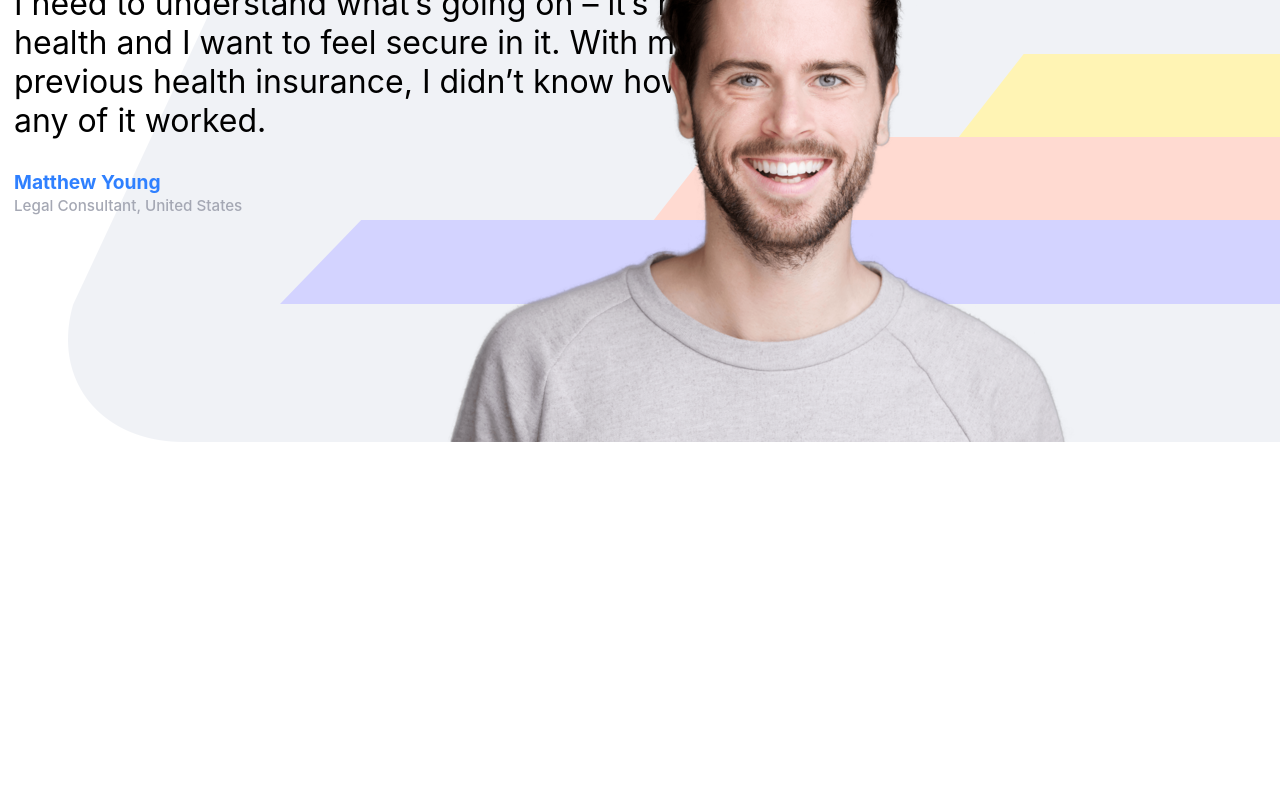
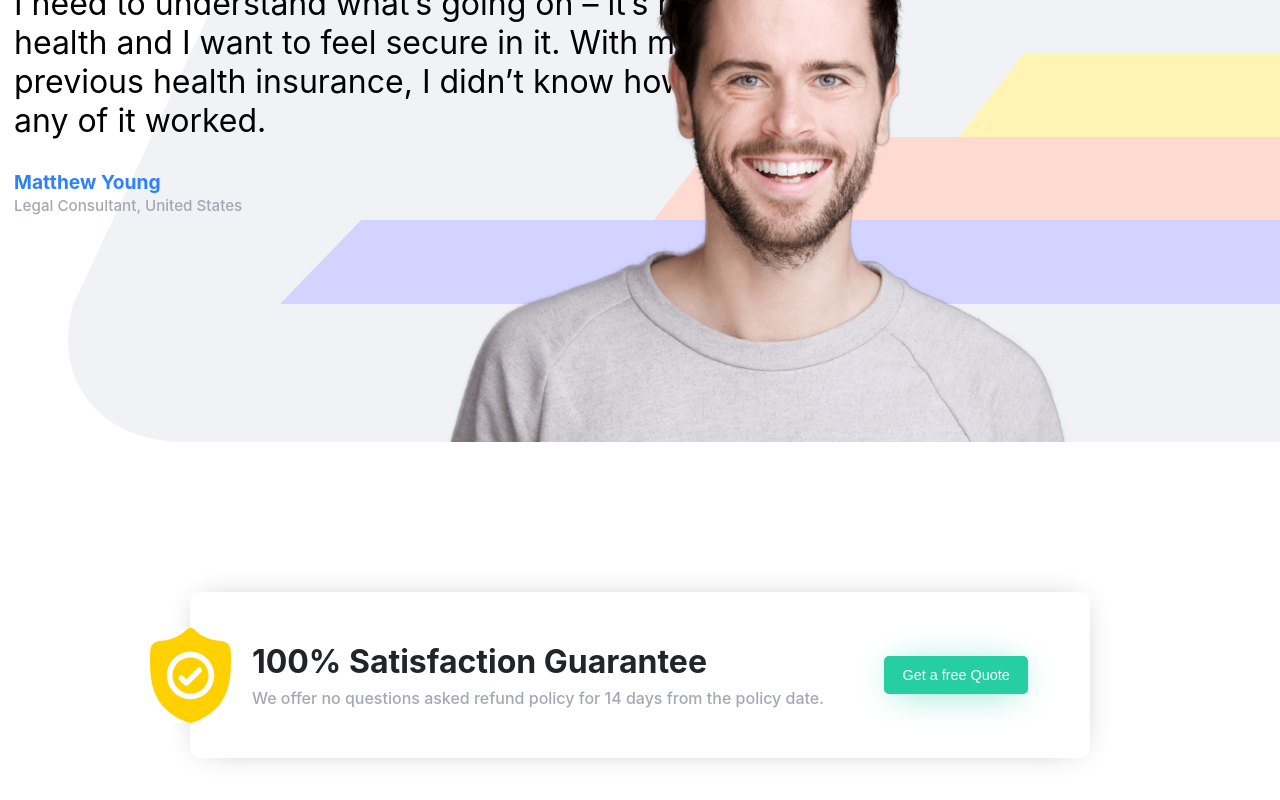
Before and after one commit to Kmonterohenriquez/insurance-app, a React (Create React App) app: page / in a window 1280 px wide. Shown: the part 3450-4250 px from the top of the page. Before the commit the page ends 3892 px from the top, so only its background shows below. Built offline with nearby package versions, Linux system fonts and the light colour scheme.

Commit message:
Guarantee component done

```diff
--- a/src/App.js
+++ b/src/App.js
@@ -6,6 +6,7 @@ import Info from "./components/Info/Info";
 import Plans from "./components/Plans/Plans";
 import Steps from "./components/Steps/Steps";
 import Quote from "./components/Quote/Quote";
+import Guarantee from "./components/Guarantee/Guarantee";
 
 function App() {
   return (
@@ -16,6 +17,7 @@ function App() {
       <Plans />
       <Steps />
       <Quote />
+      <Guarantee />
     </div>
   );
 }
--- a/src/components/Guarantee/Guarantee.js
+++ b/src/components/Guarantee/Guarantee.js
@@ -3,7 +3,7 @@ import "./Guarantee.sass";
 import shield from "../../img/shield-yellow.svg";
 const Guarantee = () => {
   return (
-    <div className="Guarantee">
+    <div className="Guarantee ">
       <img src={shield} alt="yellow shield" />
       <div className="left-side">
         <h1>100% Satisfaction Guarantee</h1>
@@ -13,7 +13,7 @@ const Guarantee = () => {
         </p>
       </div>
       <div className="right-side">
-        <button>get a free Quote</button>
+        <button>Get a free Quote</button>
       </div>
     </div>
   );
--- a/src/components/Guarantee/Guarantee.sass
+++ b/src/components/Guarantee/Guarantee.sass
@@ -0,0 +1,40 @@
+.Guarantee
+    padding: 50px
+    box-shadow: 0 0 29px -13px #3636367a
+    max-width: 800px
+    position: relative
+    border-radius: 10px
+    display: flex
+    // grid-template-columns: repeat(2, 1fr)
+    justify-content: center
+    align-items: center
+    margin: 150px auto
+    img
+        position: absolute
+        left: -47.5px
+        height: 95px
+        background: white
+    .left-side
+        margin-right: 60px
+        h1
+            color: #202529
+            margin-bottom: 7px
+            font-weight: bold
+        p
+            color: #A5A8B4
+            font-weight: 500
+    .right-side
+        button
+            padding: 10px 20px
+            background: #26cfa2
+            border-color: #26cfa2
+            padding: .675rem 1.15rem
+            border-style: none
+            color: white
+            box-shadow: 0 4px 37px -11px #26cfa2
+            border-radius: 5px
+            font-size: .9rem
+            cursor: pointer
+            transition: background .4s
+            &:hover
+                background: darken(#26cfa2, 7%)
```
